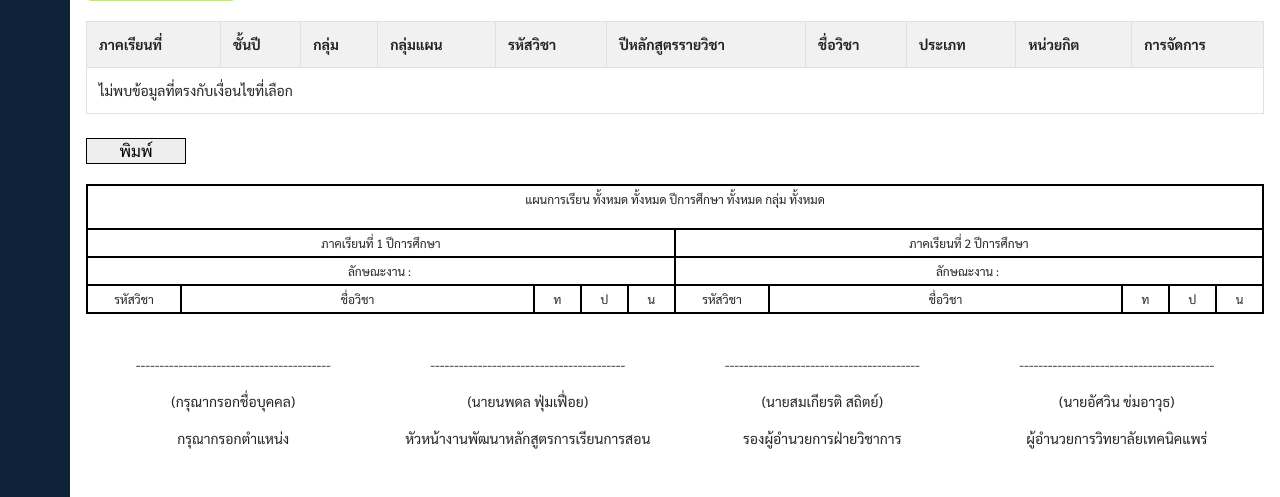
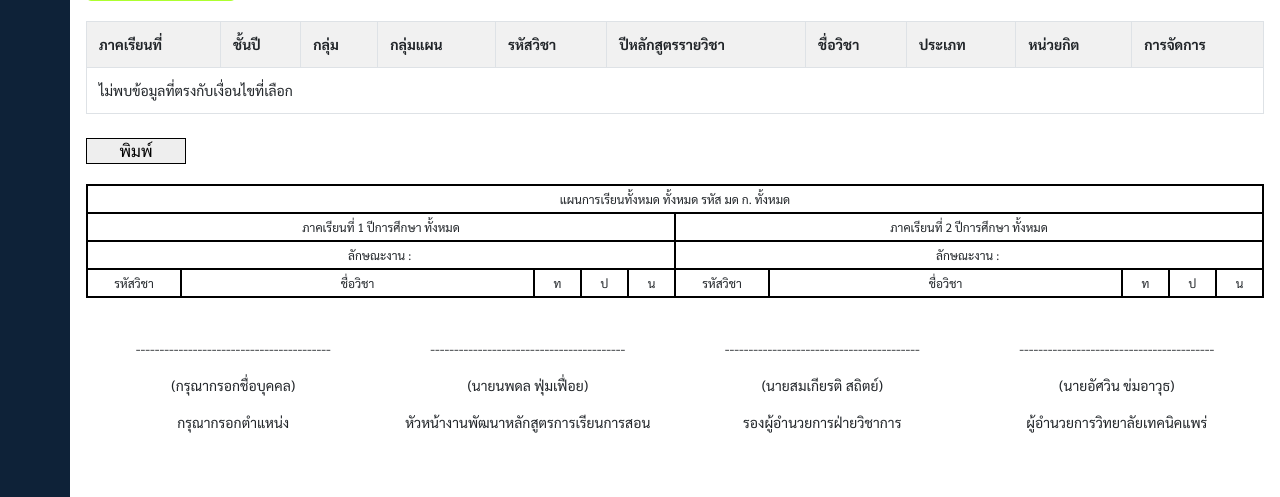
Before and after one commit to PLEUMXDKFC/course_table, a PHP site: page / in a window 1280 px wide. Shown: the part 154-651 px from the top of the page. Run offline with PHP 8.4, Linux system fonts and the light colour scheme; data that the repository does not hold is empty; some libraries are stand-ins or nearby versions.

Commit message:
Update index.php

```diff
--- a/index.php
+++ b/index.php
@@ -224,9 +224,7 @@
                         <thead>
                             <tr>
                                 <th colspan="15">
-                                    <div id="result1">
-
-                                    </div>
+                                    <div id="result1"></div>
                                 </th>
                             </tr>
                             <tr>
@@ -348,14 +346,21 @@
         yearlevel = "ประกาศนียบัตรวิชาชีพชั้นสูง (ปวส. ม.6)";
     }
 
+    const shortYear = year ? year.slice(-2) : "ทั้งหมด";
+
+    const semesterInfo1 = document.getElementById('semester-info1');
+    const semesterInfo2 = document.getElementById('semester-info2');
+    semesterInfo1.innerHTML = `ภาคเรียนที่ 1 ปีการศึกษา ${year || "ทั้งหมด"}`;
+    semesterInfo2.innerHTML = `ภาคเรียนที่ 2 ปีการศึกษา ${year || "ทั้งหมด"}`;
+
     // แสดงข้อมูลที่เลือก
     const resultContainer = document.getElementById('result1');
     resultContainer.innerHTML = `
-        <p>
-            แผนการเรียน ${yearlevel || "ทั้งหมด"}
+        <p style="margin: 0; padding: 0; justify-content: center; align-items: center;">
+            แผนการเรียน${yearlevel || "ทั้งหมด"}
             ${gradeLevel || "ทั้งหมด"}
-            ปีการศึกษา ${year || "ทั้งหมด"}
-            กลุ่ม ${group || "ทั้งหมด"}
+            รหัส ${shortYear || "ทั้งหมด"}
+            ก. ${group || "ทั้งหมด"}
         </p>
     `;
 }
```
